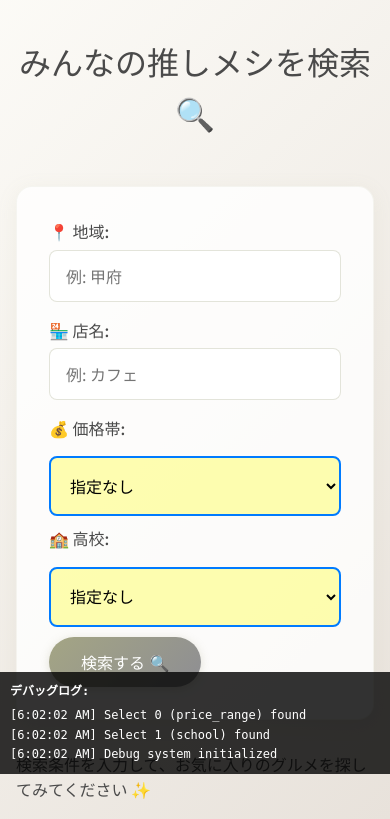
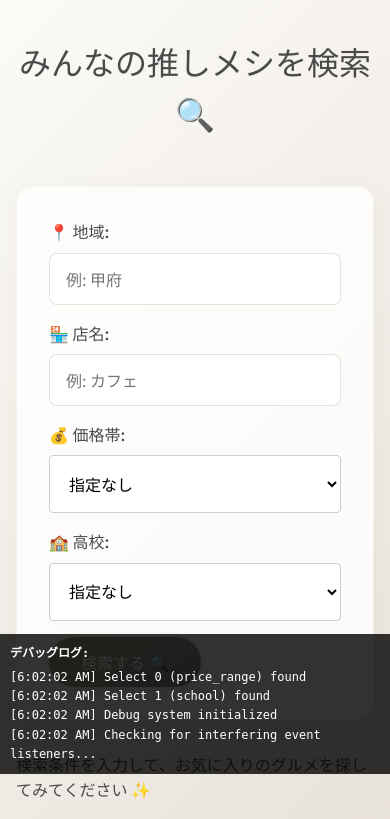
Before and after one commit to yuu0428/oshimeshi-app, a Flask app: page /search in a window 390 px wide. Shown: the part 70-889 px from the top of the page. Run offline with Flask 3, Linux system fonts and the light colour scheme; data comes from the database, SQL or seed files in the repository; data that the repository does not hold is empty; some libraries are stand-ins or nearby versions.

Commit message:
add debug code for search

```diff
--- a/static/style.css
+++ b/static/style.css
@@ -51,7 +51,7 @@ nav {
 @media (max-width: 768px) {
     nav {
         height: 80px; /* モバイルでは少し高く */
-        z-index: 10; /* さらにz-indexを下げる */
+        z-index: 1; /* さらにz-indexを下げる */
     }
 }
 
@@ -2162,41 +2162,36 @@ a:focus {
 
 
 /* =================================
-   モバイル select要素 シンプル版
+   モバイル select要素 最小限版
 ================================= */
 
 @media (max-width: 768px) {
+    /* 重要：すべての装飾を削除して基本設定のみ */
     select {
-        /* 基本設定のみ */
         font-size: 16px !important;
         min-height: 50px !important;
         padding: 15px !important;
-        margin: 10px 0 !important;
         width: 100% !important;
 
-        /* iOS必須設定 */
+        /* iOS基本設定のみ */
         -webkit-appearance: menulist !important;
         -moz-appearance: menulist !important;
         appearance: menulist !important;
 
-        /* 基本スタイル */
+        /* 最小限のスタイル */
         background: white !important;
-        border: 2px solid #007bff !important;
-        border-radius: 8px !important;
-
-        /* クリック設定 */
+        border: 1px solid #ccc !important;
+        border-radius: 4px !important;
+
+        /* 重要：すべての位置・変形設定を削除 */
+        position: static !important;
+        z-index: auto !important;
+        transform: none !important;
+        filter: none !important;
+        backdrop-filter: none !important;
+
+        /* 基本のイベント設定のみ */
         pointer-events: auto !important;
-        touch-action: manipulation !important;
-
-        /* デバッグ用 */
-        background: rgba(255, 255, 0, 0.3) !important; /* 黄色で確認 */
-    }
-
-    /* label設定 */
-    label {
-        font-size: 16px !important;
-        margin-bottom: 5px !important;
-        display: block !important;
-        /* pointer-eventsは設定しない（デフォルトのまま） */
-    }
-}
+        touch-action: auto !important;
+    }
+}
--- a/templates/search.html
+++ b/templates/search.html
@@ -126,5 +126,20 @@ document.querySelectorAll('label').forEach((label, index) => {
 });
 
 debugLog('Debug system initialized');
+// JavaScriptイベントの干渉をチェック
+document.addEventListener('click', function(e) {
+    if (e.target.tagName === 'SELECT') {
+        debugLog('Document click on select detected - this might be interfering!');
+    }
+});
+
+document.addEventListener('touchstart', function(e) {
+    if (e.target.tagName === 'SELECT') {
+        debugLog('Document touchstart on select detected');
+    }
+});
+
+// main.jsからのイベントリスナーを一時的に無効化
+debugLog('Checking for interfering event listeners...');
 </script>
 {% endblock %}
```
